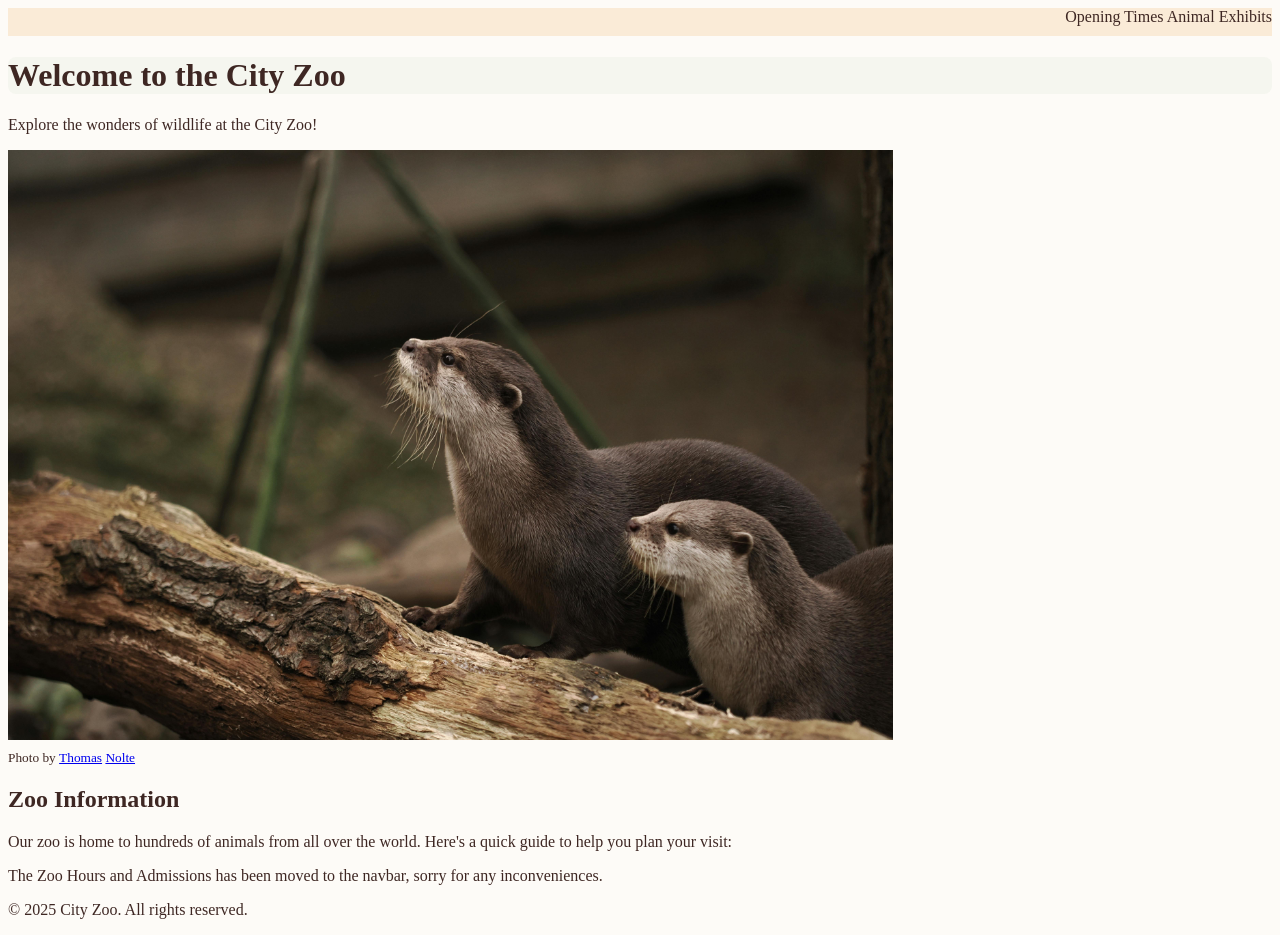
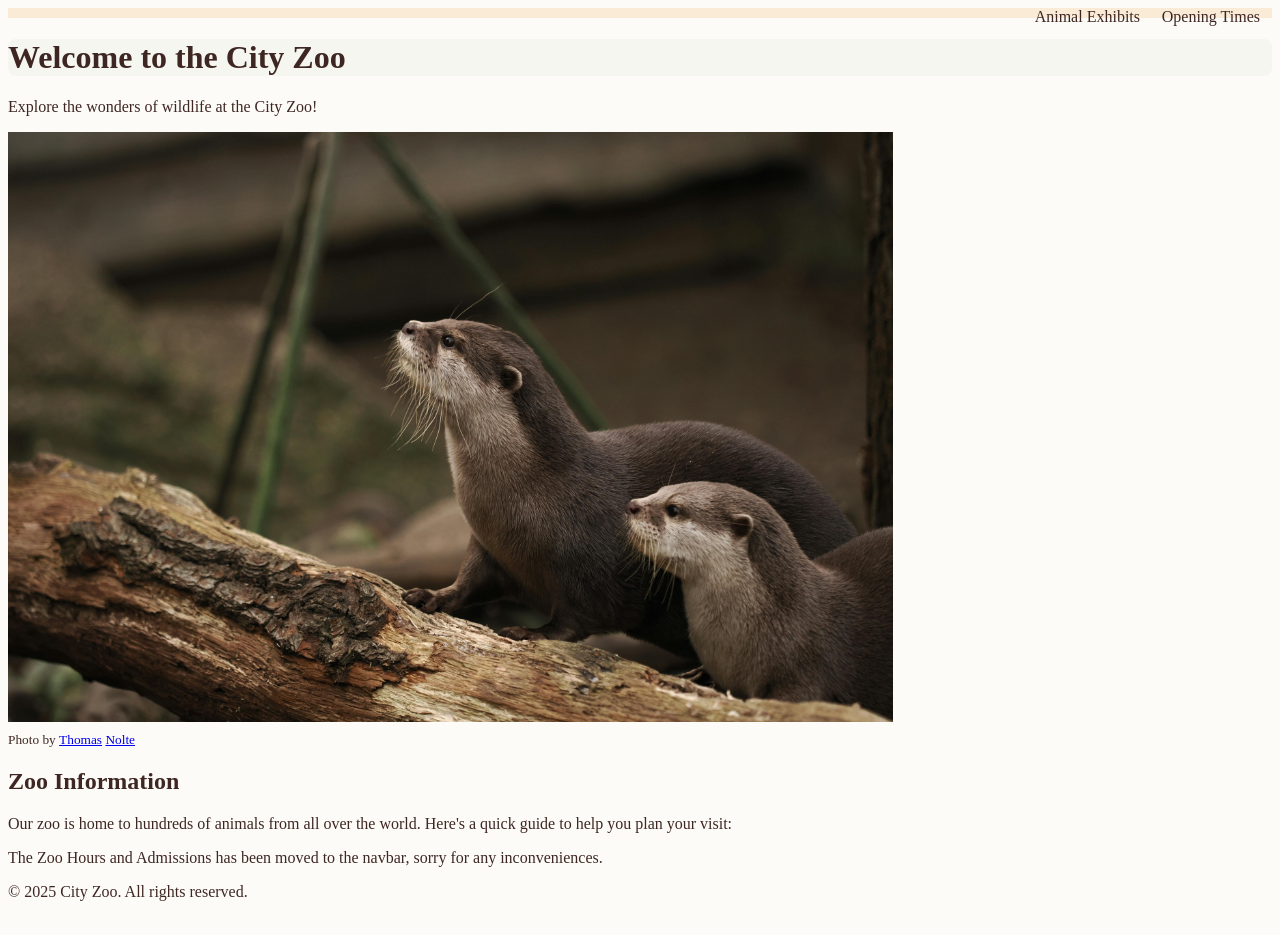
Before and after one commit to CarterJack-ArlingtonTech/CarterJack-ArlingtonTech.github.io, a plain HTML site: page practice/zoo/index.html in a window 1280 px wide. Drawn offline with Linux system fonts and the light colour scheme; files whose address does not match are found by name.

Commit message:
Is this okay?

```diff
--- a/practice/zoo/style.css
+++ b/practice/zoo/style.css
@@ -33,32 +33,45 @@ h1 {
 }
 
 .navbar {
-    text-align: right;
     background-color: antiquewhite;
     padding-bottom: 10px;
-    flex-direction: column;
 }
-
+.times {
+        flex-direction: column;
+}
 iframe.times {
     display: none;
     text-align: right;
 }
-
+a.times {
+    position: absolute;
+    right: 20px;
+}
 a.times:hover, iframe.times:hover ~ iframe.times {
     display: block;
     position: absolute;
     text-align: right;
     right: 20px;
 }
+a.animals {
+    position: absolute;
+    right: 140px;
+}
 iframe.animals {
     display: none;
-    text-align: right;
+    position: absolute;
+    right: 140px;
+}
+.animals {
+        flex-direction: column;
+        position: absolute;
+        right: 140px;
 }
 
 a.animals:hover, iframe.animals:hover ~ iframe.animals {
     display: block;
     position: absolute;
     text-align: right;
-    right: 20px;
+    right: 140px;
 }
 /*https://stackoverflow.com/questions/18749276/css-on-hover-show-another-element*/
```
